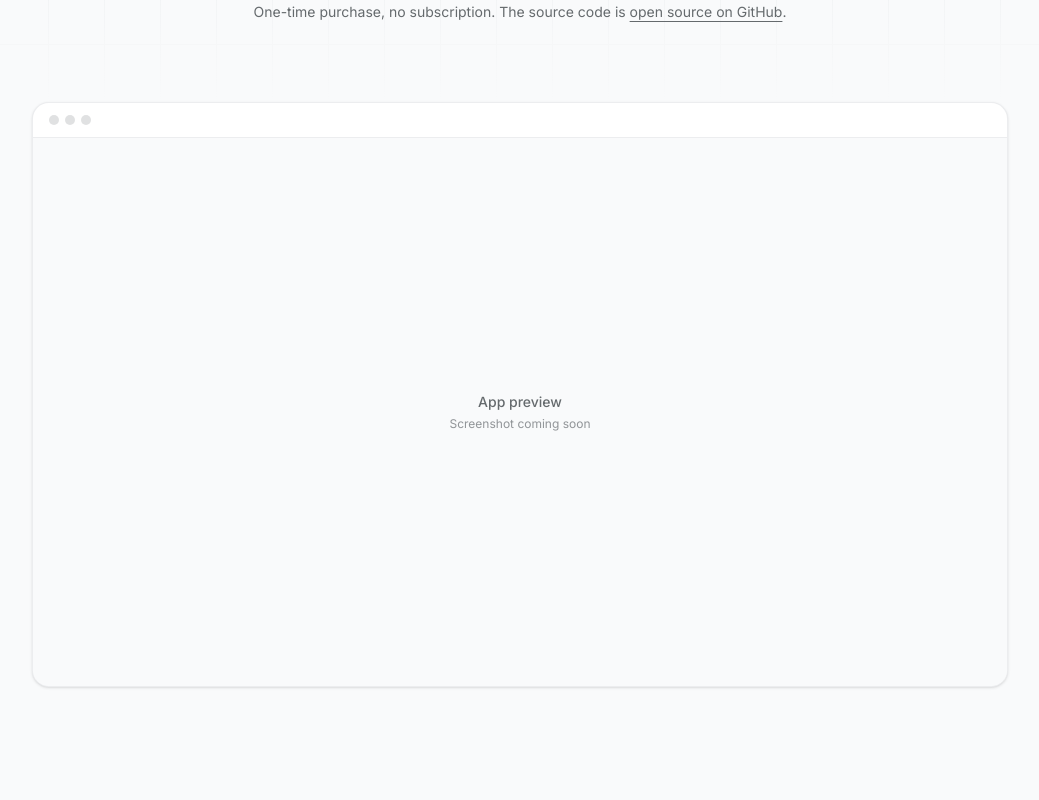
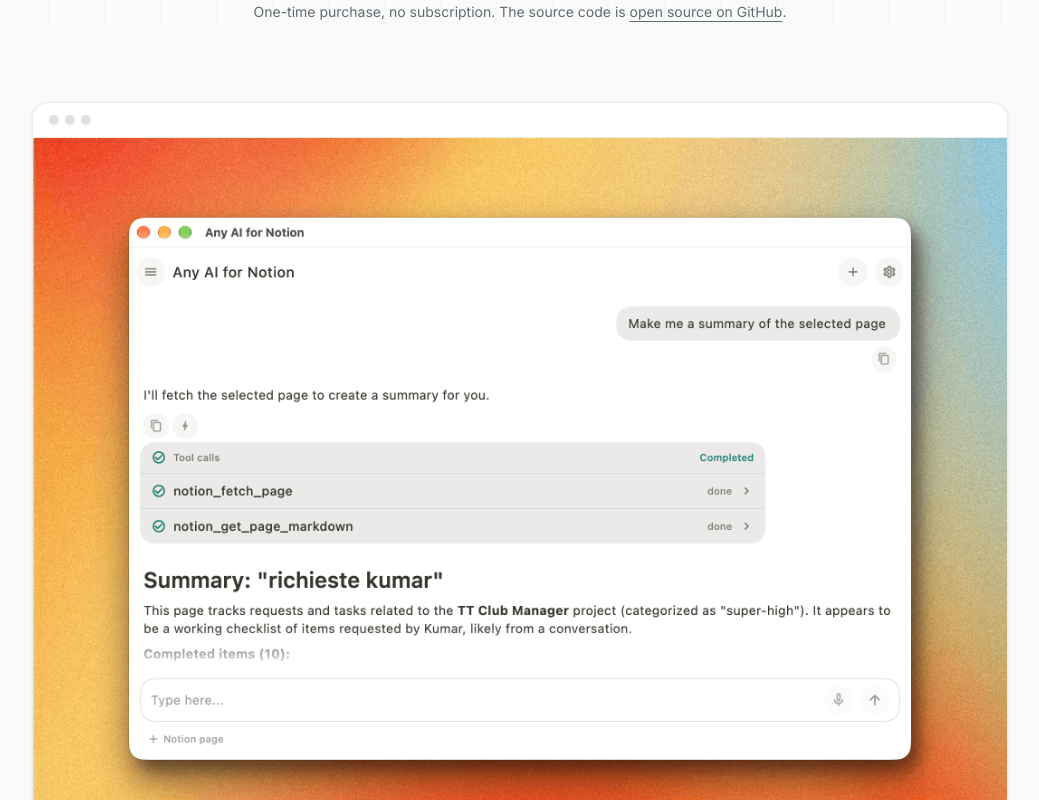
Before and after one commit to tapeo/notion-any-ai-backend, a Next.js app: page / in a window 1280 px wide. Shown: the part 460-1260 px from the top of the page, without its empty margins (120-1159 px from the left). Built offline with nearby package versions, Linux system fonts and the light colour scheme.

Commit message:
feat(product-preview): replace placeholder with real app screenshots and add light/dark variants

```diff
--- a/components/landing/product-preview.tsx
+++ b/components/landing/product-preview.tsx
@@ -1,3 +1,5 @@
+import Image from "next/image";
+
 import { Container } from "./container";
 
 export function ProductPreview() {
@@ -10,18 +12,22 @@
                         <span className="size-2.5 rounded-full bg-muted-foreground/20" />
                         <span className="size-2.5 rounded-full bg-muted-foreground/20" />
                     </div>
-                    <div className="relative aspect-video w-full bg-muted/40">
-                        <div className="flex h-full w-full items-center justify-center">
-                            <div className="text-center">
-                                <p className="text-sm font-medium text-muted-foreground">
-                                    App preview
-                                </p>
-                                <p className="mt-1 text-xs text-muted-foreground/70">
-                                    Screenshot coming soon
-                                </p>
-                            </div>
-                        </div>
-                    </div>
+                    <Image
+                        src="/app-light.png"
+                        alt="Any AI for Notion app interface"
+                        width={2152}
+                        height={1622}
+                        className="h-auto w-full dark:hidden"
+                        priority
+                    />
+                    <Image
+                        src="/app-dark.png"
+                        alt="Any AI for Notion app interface"
+                        width={2152}
+                        height={1622}
+                        className="hidden h-auto w-full dark:block"
+                        priority
+                    />
                 </div>
             </Container>
         </section>
```
Also changed, not shown: changes/2026-09-02_17-43_landing-app-screenshots/README.md (added), public/app-dark.png (added), public/app-light.png (added).
